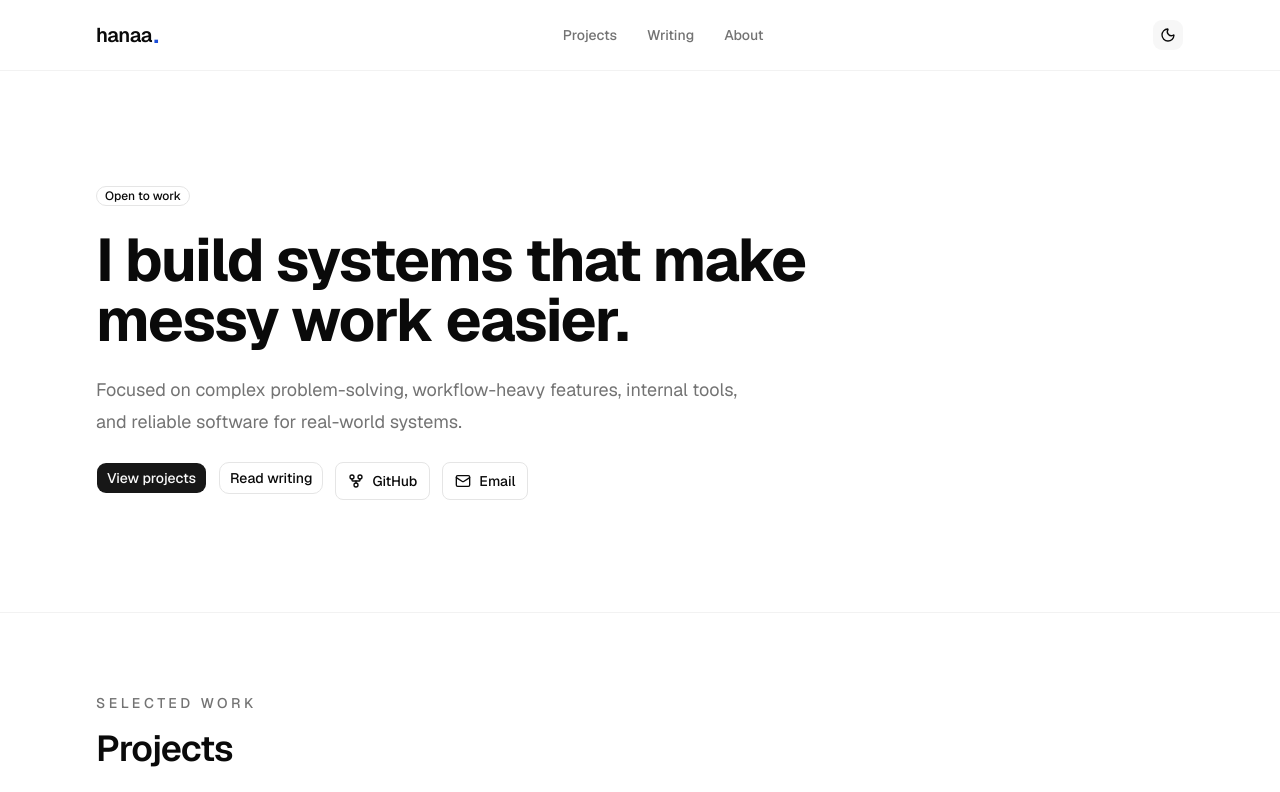
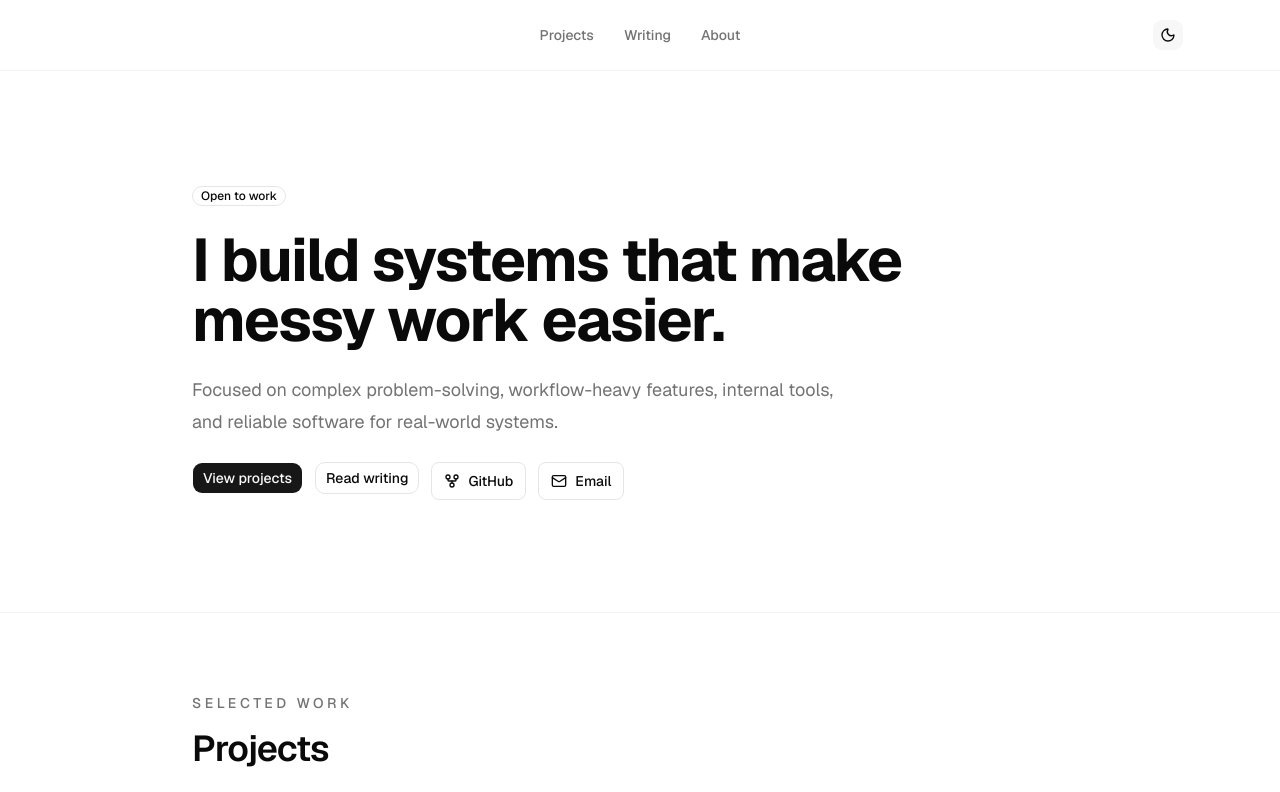
Before and after one commit to hsadoqi/hanaasadoqi.dev, a Next.js app: page / in a window 1280 px wide. Shown: the top 792 px of the page. Built offline with nearby package versions, Linux system fonts and the light colour scheme; some icons are missing.

Commit message:
refactor: update imports and enhance layout structure in navbar, section, and shell components

```diff
--- a/src/components/layout/navbar.tsx
+++ b/src/components/layout/navbar.tsx
@@ -1,6 +1,6 @@
 import { Container } from '@/components/shared/container';
 import { LinkButton } from '@/components/shared/buttons/link-button';
-import { Logo } from '@/components/shared/logo';
+import { Logo } from '@/components/shared/icons/logo';
 import { ThemeToggle } from '@/components/shared/theme/theme-toggle';
 
 const customNavLinks = [
--- a/src/components/layout/section.tsx
+++ b/src/components/layout/section.tsx
@@ -1,4 +1,5 @@
 import { cn } from '@/lib/utils';
+import { MarginLine } from '../shared';
 
 type SectionVariant = 'default' | 'surface';
 type SectionAlign = 'start' | 'center' | 'end';
@@ -25,15 +26,23 @@
   align,
   justify,
   children,
+  showMarginLine,
+  marginLineText = '',
+  containerClassName,
+  eyebrow
 }: React.HTMLAttributes<HTMLElement> & {
   id?: string;
   variant?: SectionVariant;
   /** Fills the viewport height (`min-h-svh`). Implicitly enables flex layout. */
   fullScreen?: boolean;
-  /** Horizontal alignment of children (cross-axis in column flex). */
+    /** Horizontal alignment of children (cross-axis in column flex). Only applies when flex is active. */
   align?: SectionAlign;
-  /** Vertical distribution of children (main-axis in column flex). */
+    /** Vertical distribution of children (main-axis in column flex). Only applies when flex is active. */
   justify?: SectionJustify;
+    showMarginLine?: boolean;
+    marginLineText?: string;
+    containerClassName?: string;
+    eyebrow?: string;
 }) {
   const needsFlex = fullScreen || !!align || !!justify;
   return (
@@ -50,7 +59,19 @@
         className,
       )}
     >
-      {children}
+      <div className={cn('mx-auto max-w-5xl w-full px-4 sm:px-6 lg:px-8', containerClassName)}>
+        <div className="space-y-10">
+          {eyebrow && (
+            <p className="text-muted-foreground text-sm font-medium tracking-[0.25em] uppercase transition-colors hover:text-brand/80 pl-2">
+              {eyebrow}
+            </p>
+          )}
+          {children}
+        </div>
+        {showMarginLine && (
+          <MarginLine text={marginLineText} />
+        )}
+      </div>
     </section>
   );
 }
@@ -60,14 +81,16 @@
   title,
   description,
   className,
+  id
 }: {
   eyebrow?: string;
   title: string;
   description?: string;
   className?: string;
+    id?: string;
 }) {
   return (
-    <div className={cn('space-y-4', className)}>
+    <div id={id} className={cn('space-y-4', className)}>
       {eyebrow ? (
         <p className="text-muted-foreground text-sm font-medium tracking-[0.25em] uppercase">
           {eyebrow}
--- a/src/components/layout/shell.tsx
+++ b/src/components/layout/shell.tsx
@@ -6,10 +6,10 @@
 export function PageShell({ children }: { children: React.ReactNode }) {
   return (
     <Providers>
-      <div className="bg-background text-foreground flex min-h-screen flex-col">
+      <div className="bg-background text-foreground flex min-h-dvh flex-col">
         <SkipLink />
         <Navbar />
-        <div className="flex w-full flex-1 flex-col">{children}</div>
+        <div className="flex flex-1 flex-col">{children}</div>
         <Footer />
       </div>
     </Providers>
```
